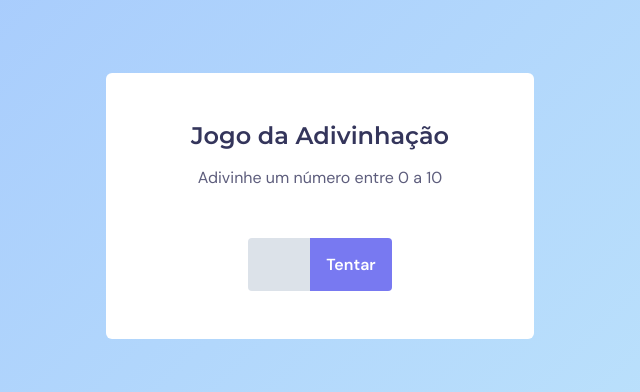
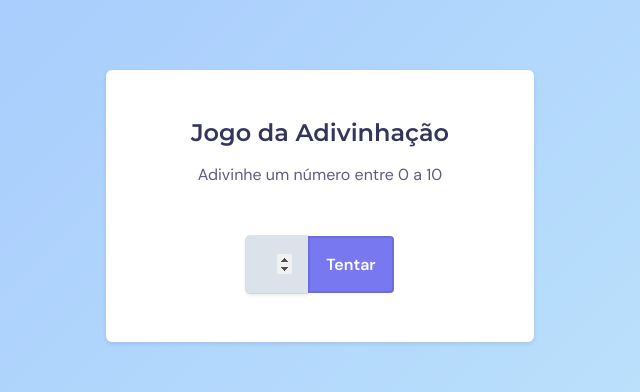
Before and after one commit to AlRenp/foguetes, a plain HTML site: page Explorer/classes/stage05/index.html in a window 1280 px wide. Both pictures are taken after a click on the input "Tentar". Shown: the part 194-586 px from the top of the page, 320-960 px from the left. Drawn offline with nearby package versions, Linux system fonts and the light colour scheme.

Commit message:
adicionando animação à entrada

```diff
--- a/Explorer/classes/stage05/index.html
+++ b/Explorer/classes/stage05/index.html
@@ -14,16 +14,19 @@
 
     <title>Jogo de Adivinha</title>
     <link rel="stylesheet" href="style.css">
+
+    <link rel="stylesheet" href="https://cdnjs.cloudflare.com/ajax/libs/animate.css/4.1.1/animate.min.css" />
+
 </head>
 
 <body>
-    <div id="app">
+    <div id="app" class="animate__animated">
         <div id="try" class="wrapper">
             <div class="title-wrapper">
                 <h1>Jogo da Adivinhação</h1>
                 <span>Adivinhe um número entre 0 a 10</span>
             </div>
-            <div class="input-wrapper">
+            <div id="try-wrapper" class="input-wrapper">
                 <input type="number" id="inp-num" min="1" max="10">
                 <input type="submit" class="submit" id="inp-sub" value="Tentar">
             </div>
--- a/Explorer/classes/stage05/script.js
+++ b/Explorer/classes/stage05/script.js
@@ -1,8 +1,10 @@
-let randomNum = Math.round(Math.random() * 10)
+// let randomNum = Math.round(Math.random() * 10)
+let randomNum = 1
 let aux = 1
 
 const btnTry = document.querySelector('#inp-sub');
 const btnAgain = document.querySelector('#try-again');
+const app = document.querySelector('#app')
 
 
 btnTry.addEventListener('click', handleTryClick)
@@ -14,17 +16,49 @@ function handleTryClick() {
     const screen = document.querySelector('#winner');
 
     if (Number(inputValue.value) == randomNum) {
+        winnerAnimation()
         toggleClass();
         screen.querySelector('h1').innerText = `Acertou em ${aux} tentativas`
+    } else {
+        errorAnimation()
+        inpuFocus(200)
     }
     inputValue.value = ""
     aux++
 }
 
+function inpuFocus(value) {
+    const inp = document.querySelector('#inp-num')
+
+    setTimeout(() => {
+        inp.focus()
+    }, value)
+}
+
+function winnerAnimation() {
+
+    app.classList.add('animate__flip')
+    setTimeout(() => {
+        app.classList.remove('animate__flip')
+    }, 800)
+}
+
+function errorAnimation() {
+    const tryWrapper = document.querySelector('#try-wrapper')
+
+    tryWrapper.classList.add('erro')
+
+    setTimeout(() => {
+        tryWrapper.classList.remove('erro')
+    }, 200)
+}
+
 function resetGame() {
-    toggleClass();
+    toggleClass()
     aux = 1
-    randomNum = Math.round(Math.random() * 10)
+    inpuFocus(1)
+    exitApp()
+    // randomNum = Math.round(Math.random() * 10)
 }
 
 function toggleClass() {
--- a/Explorer/classes/stage05/style.css
+++ b/Explorer/classes/stage05/style.css
@@ -36,6 +36,7 @@ body {
     border-radius: .6rem;
     width: min(42.8rem, 80%);
     padding: 4.8rem 6.4rem;
+    box-shadow: 0px 2px 4px 0px rgba(0, 0, 0, 0.10);
 }
 
 .wrapper {
@@ -55,7 +56,7 @@ h1 {
     font-family: 'Montserrat', sans-serif;
     font-size: 2.4rem;
     font-weight: 600;
-    color: #34355B;
+    color: var(--ft-color-base-900);
 }
 
 span {
@@ -63,7 +64,7 @@ span {
     margin-top: 1.6rem;
     font-weight: 400;
     line-height: 2.4rem;
-    color: rgba(52, 53, 91, 0.80);
+    color: var(--ft-color-base-600);
 }
 
 .input-wrapper {
@@ -82,15 +83,20 @@ input {
     width: 6.2rem;
 }
 
+#inp-num:focus {
+    outline: 1px solid rgba(0, 0, 0, 0.10);
+    box-shadow: 0px 2px 4px 0px rgba(0, 0, 0, 0.10);
+}
 
 .input-wrapper .submit {
     background-color: var(--bg-color-inp-sub);
-    color: var(--bg-color-App);
+    color: white;
     font-weight: 700;
 }
 
 .input-wrapper #inp-sub {
     border-radius: 0px 4px 4px 0;
+    border: 2px solid rgba(0, 0, 0, 0.10);
 }
 
 .input-wrapper #try-again {
@@ -101,8 +107,19 @@ input {
     background-color: #5e5ebc;
 }
 
-.error {
+.input-wrapper {
+    border: 1px solid transparent;
+    border-radius: 4px;
+}
+
+.erro {
+    border: 1px solid #fd4e4e;
     animation: error .1s 2 alternate ease-in forwards;
+}
+
+
+.input-wrapper.erro #inp-sub {
+    background: #fd4e4e;
 }
 
 @keyframes error {
@@ -115,6 +132,7 @@ input {
     }
 
     100% {
+
         transform: translateX(10px);
     }
 }
```
